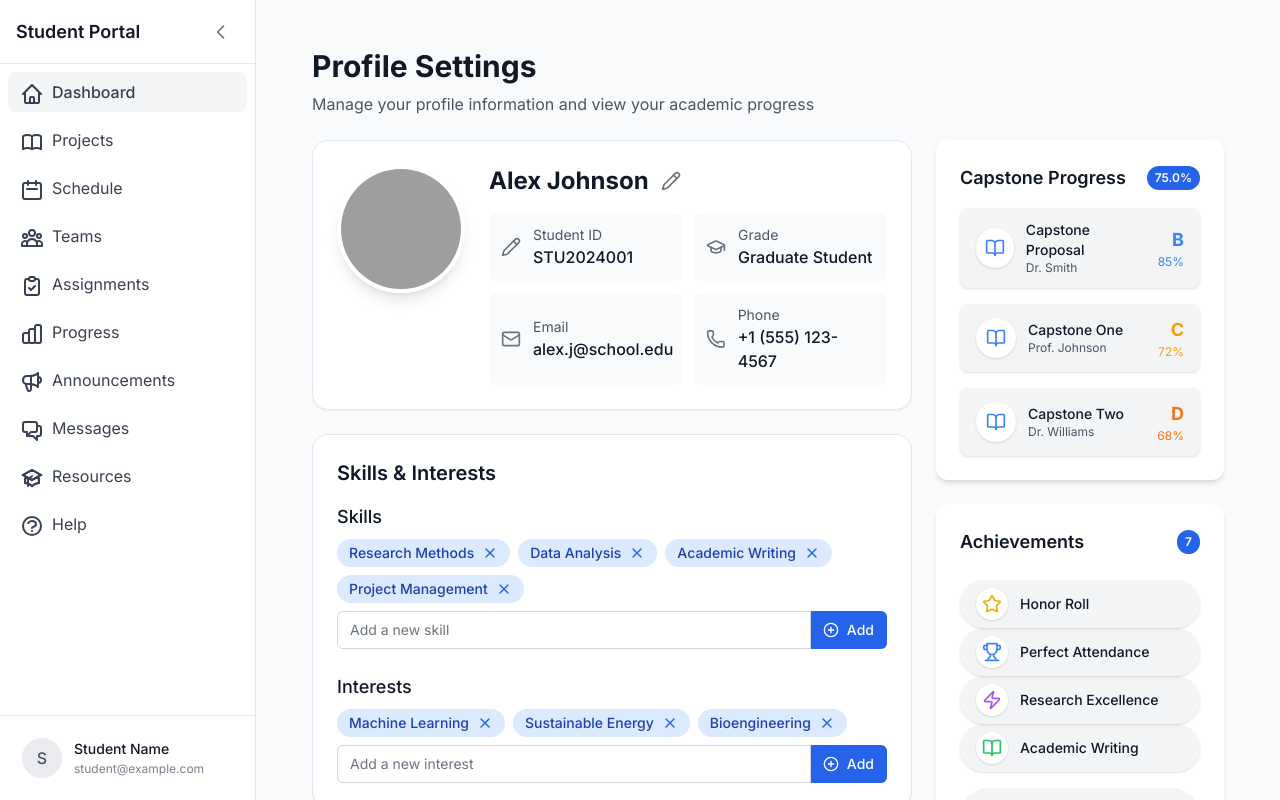
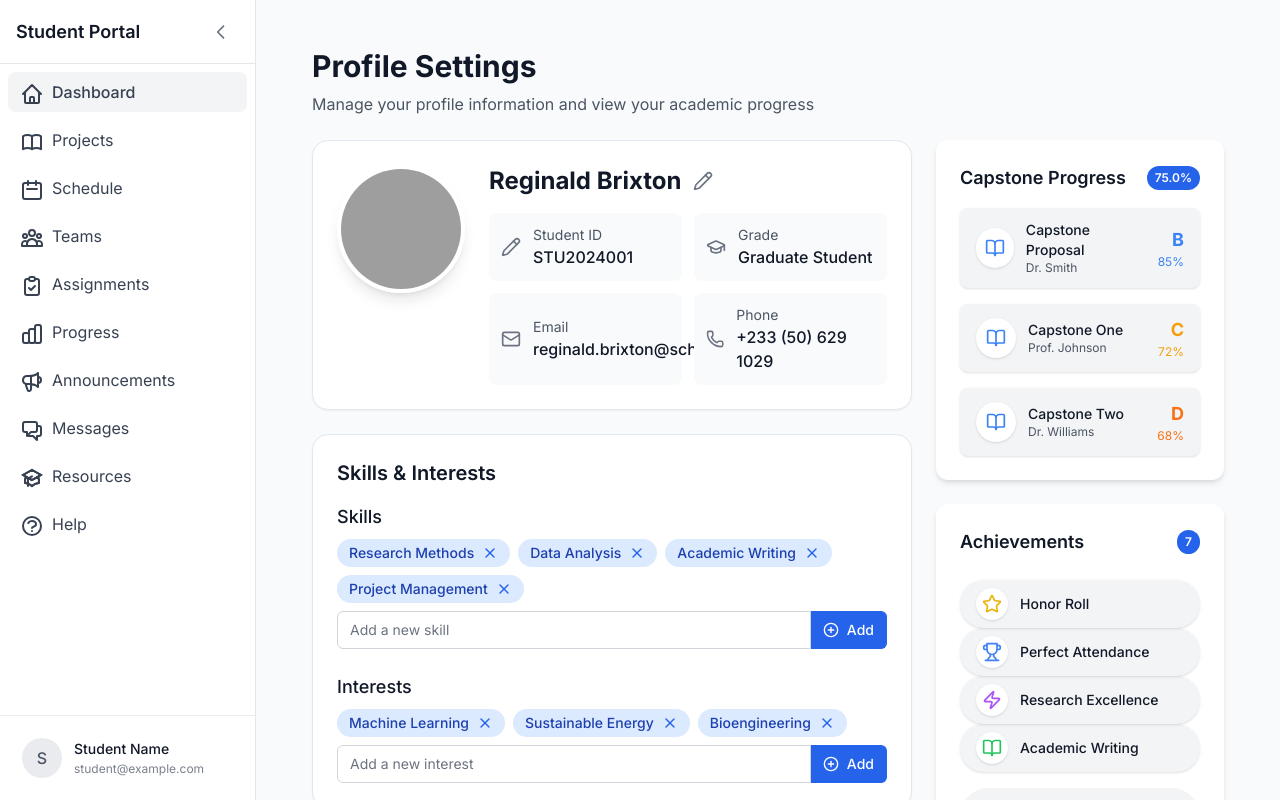
Before and after one commit to ReginaldBrixton/capstone-compass, a Next.js app: page /student/profile in a window 1280 px wide. Built offline with nearby package versions, Linux system fonts and the light colour scheme; grey boxes are pictures that could not be loaded.

Commit message:
chore: Update initial student profile data with new sample information

```diff
--- a/src/app/student/profile/page.jsx
+++ b/src/app/student/profile/page.jsx
@@ -10,10 +10,10 @@ import SkillsInterests from "./components/skills-interests"
 
 const initialStudentData = {
   id: "STU2024001",
-  name: "Alex Johnson",
+  name: "Reginald Brixton",
   grade: "Graduate Student",
-  email: "alex.j@school.edu",
-  phone: "+1 (555) 123-4567",
+  email: "reginald.brixton@school.edu",
+  phone: "+233 (50) 629 1029",
   image: null,
 }
 
```
